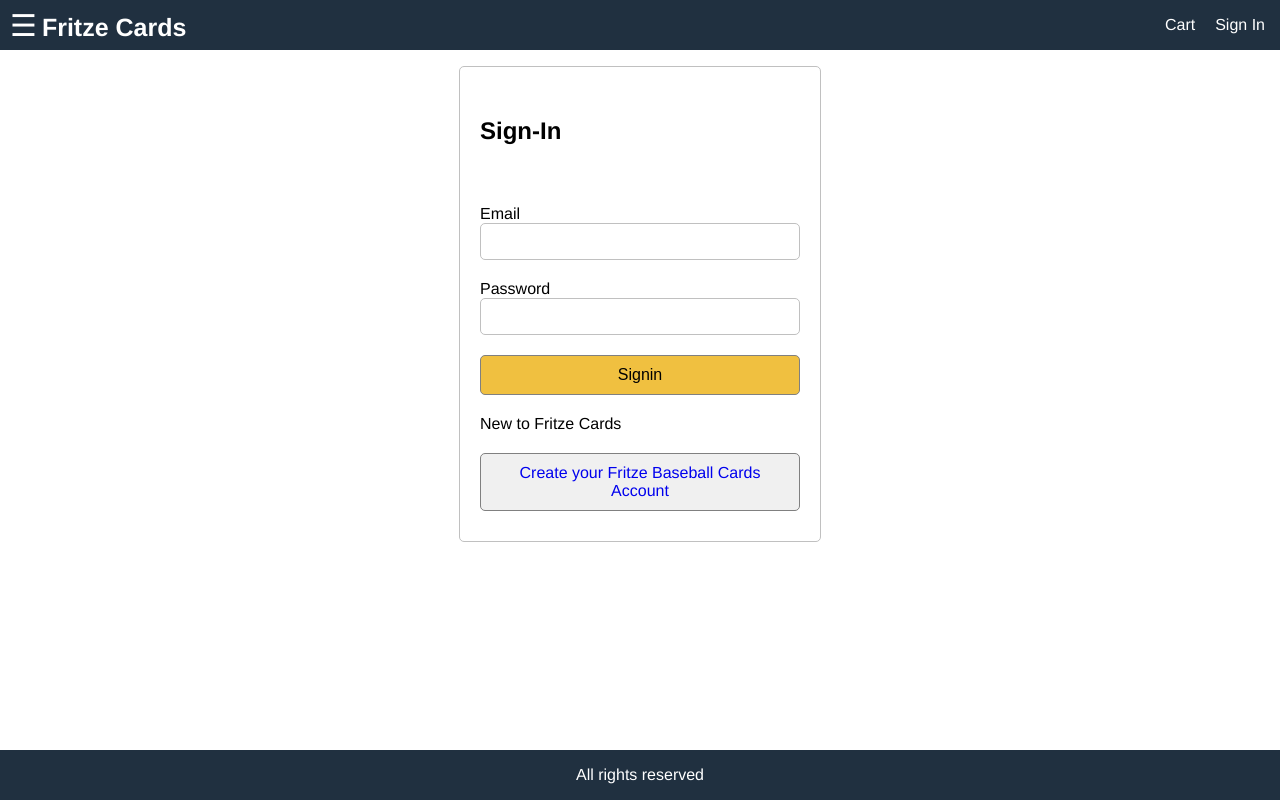
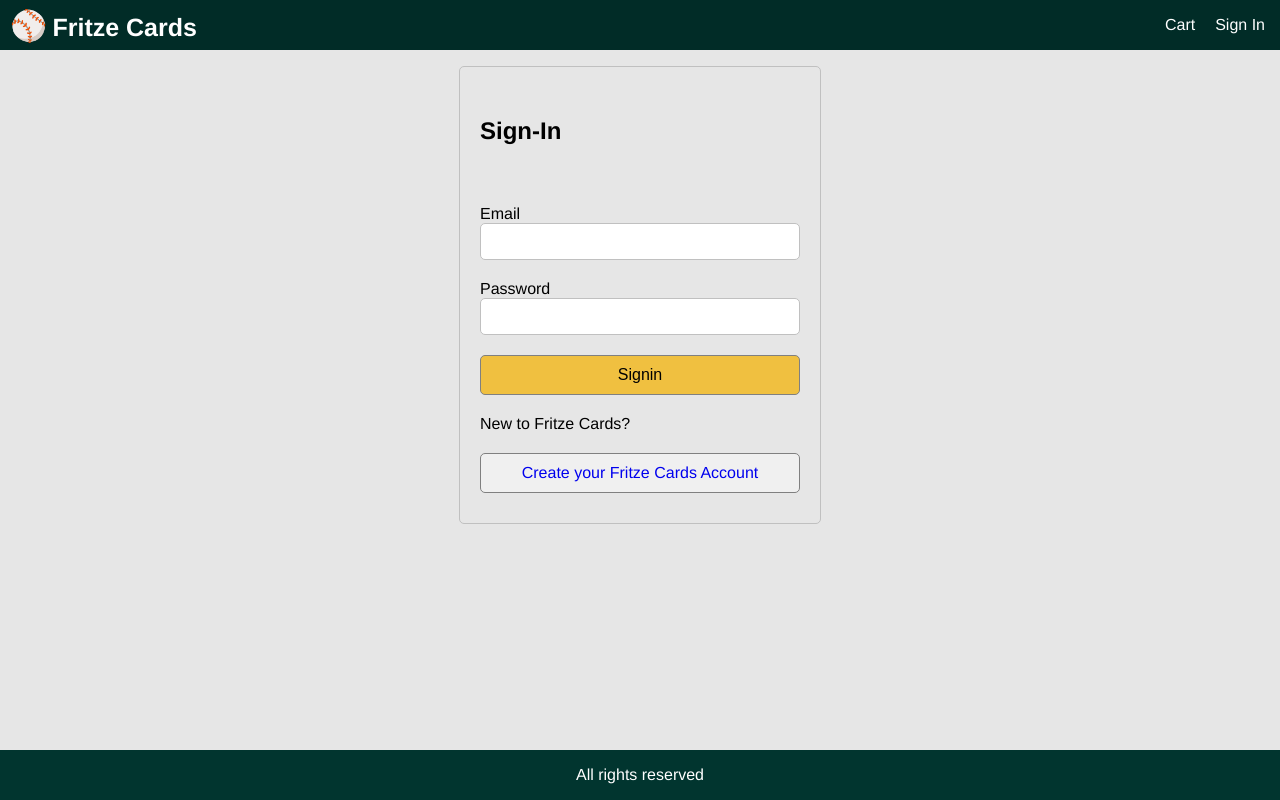
Before and after one commit to Lfritze/jayrow, a React (Create React App) app in the folder frontend/: page /signin in a window 1280 px wide. Built offline with nearby package versions, Linux system fonts and the light colour scheme.

Commit message:
updated header/footer styles and bball icon

```diff
--- a/frontend/src/App.js
+++ b/frontend/src/App.js
@@ -35,7 +35,7 @@ function App() {
       <header className="header">
         <div className="brand">
           <button onClick={openMenu}>
-            &#9776;
+            &#9918;
           </button>
           <Link to="/">Fritze Cards</Link>
         </div>
--- a/frontend/src/index.css
+++ b/frontend/src/index.css
@@ -7,6 +7,9 @@ body {
   font: 1.6rem Helvetica;
   height: 100vh;
   margin: 0;
+  background-color: #e6e6e6;
+  /* background-color: #efefef; */
+  /* background-image: url("resources/Grass.JPG"); */
 }
 
 button {
@@ -34,7 +37,8 @@ button {
 
 .header {
   grid-area: header;
-  background-color: #203040;
+  background-color: #012c27;
+  /* background-image: linear-gradient(to right,#074e46, #011d1a); */
   color: #ffffff;
   display: flex;
   justify-content: space-between;
@@ -42,11 +46,15 @@ button {
   padding: 0.5rem;
 }
 
-.brand a{
+.brand a {
   color: #ffffff;
   font-size: 2.5rem;
   font-weight: bold;
   text-decoration: none;
+}
+
+.brand button:hover {
+  transform: scale(1.3);
 }
 
 .header-links a {
@@ -65,7 +73,7 @@ button {
 
 .footer {
   grid-area: footer;
-  background-color: #203040;
+  background-color: #01352f;
   color: #ffffff;
   display: flex;
   justify-content: center;
@@ -145,7 +153,7 @@ a:hover {
   transition: all .5se;
   transform: translateX(-30rem);
   width: 30rem;
-  background-color: #f0f0f0;
+  background-color: #e78b4e;
   height: 100%;
 }
 
@@ -320,6 +328,8 @@ a:hover {
   border: .1rem #c0c0c0 solid;
   border-radius: 0.5rem;
   list-style-type: none;
+  /* background-color: #fff7f1; */
+  /* background-color: #e9f7f5; */
 }
 
 .form-container li {
@@ -483,10 +493,22 @@ tbody>tr:nth-child(odd) {
   justify-content: space-between;
 }
 
+.filter input {
+  height: 1rem;
+}
+
+.filter button {
+  height: 3rem;
+}
+
+.filter select {
+  height: 3rem;
+}
+
 .filter input,
 .filter button,
 .filter select {
-  padding: 1rem;
+  /* padding: 1rem; */
   border-radius: 0.5rem;
   border: 0.1rem #c0c0c0 solid;
   font-size: 1.6rem;
--- a/frontend/src/screens/SigninScreen.js
+++ b/frontend/src/screens/SigninScreen.js
@@ -51,10 +51,10 @@ function SigninScreen(props) {
           <button type="submit" className="button primary">Signin</button>
         </li>
         <li>
-          New to Fritze Cards
+          New to Fritze Cards?
         </li>
         <li>
-          <Link to={redirect === "/" ? "register" : "register?redirect=" + redirect} className="button secondary text-center" >Create your Fritze Baseball Cards Account</Link>
+          <Link to={redirect === "/" ? "register" : "register?redirect=" + redirect} className="button secondary text-center" >Create your Fritze Cards Account</Link>
         </li>
       </ul>
     </form>
```
Also changed, not shown: 2 other files (tests, documents, lock files or other folders).
